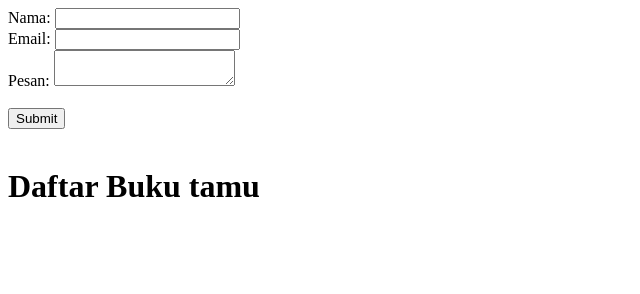
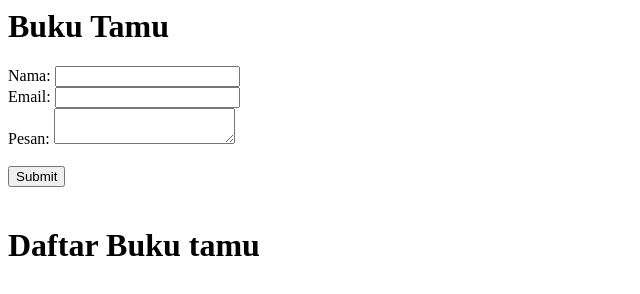
Before and after one commit to harzard10/bukutamu, a plain HTML site: page index.html in a window 1280 px wide. Shown: the whole page, without its empty margins (0-640 px from the left). Drawn offline with Linux system fonts and the light colour scheme.

Commit message:
Menambahkan Judul

```diff
--- a/index.html
+++ b/index.html
@@ -1,3 +1,7 @@
+<h1>Buku Tamu</h1>
+
+
+
 <div>
     Nama: <input type="text" id="nama" /><br />
     Email: <input type="email" id="email" /><br />
```
